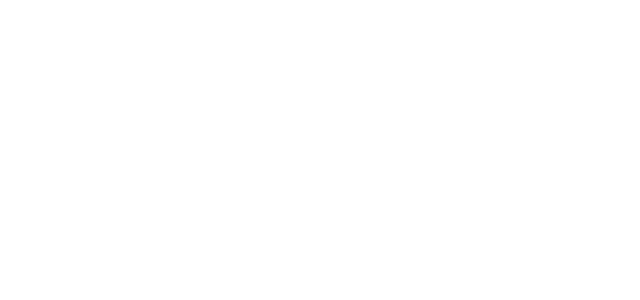
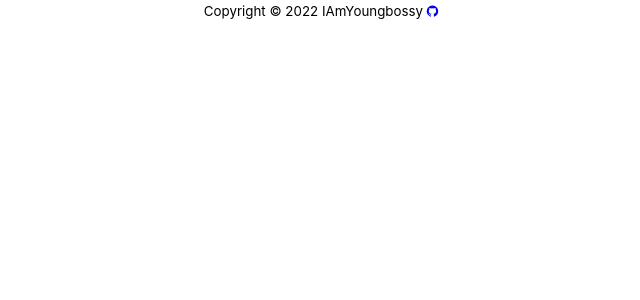
Before and after one commit to IAmYoungbossy/cv-app, a React (Create React App) app: page / in a window 1280 px wide. Shown: the top 300 px of the page, without its empty margins (319-959 px from the left). Built offline with nearby package versions, Linux system fonts and the light colour scheme.

Commit message:
Add Footer class component to Fooder directory and exported to App.js

```diff
--- a/public/index.html
+++ b/public/index.html
@@ -24,6 +24,7 @@
       work correctly both with client-side routing and a non-root public URL.
       Learn how to configure a non-root public URL by running `npm run build`.
     -->
+    <link rel="stylesheet" href="https://cdnjs.cloudflare.com/ajax/libs/font-awesome/4.7.0/css/font-awesome.min.css" />
     <title>React App</title>
   </head>
   <body>
--- a/src/components/App/App.js
+++ b/src/components/App/App.js
@@ -1,8 +1,10 @@
+import Footer from '../Footer/Footer';
 import './App.css';
 
 function App() {
   return (
     <div className="App">
+      <Footer />
     </div>
   );
 }
--- a/src/components/Footer/Footer.js
+++ b/src/components/Footer/Footer.js
@@ -0,0 +1,16 @@
+import { Component } from "react";
+
+export default class Footer extends Component {
+  render() {
+    return (
+      <footer>
+        <small>
+          Copyright &#169; 2022 IAmYoungbossy{" "}
+          <a href="https://github.com/IAmYoungbossy/cv-app">
+            <i className="fa fa-github"></i>
+          </a>
+        </small>
+      </footer>
+    );
+  }
+}
```
